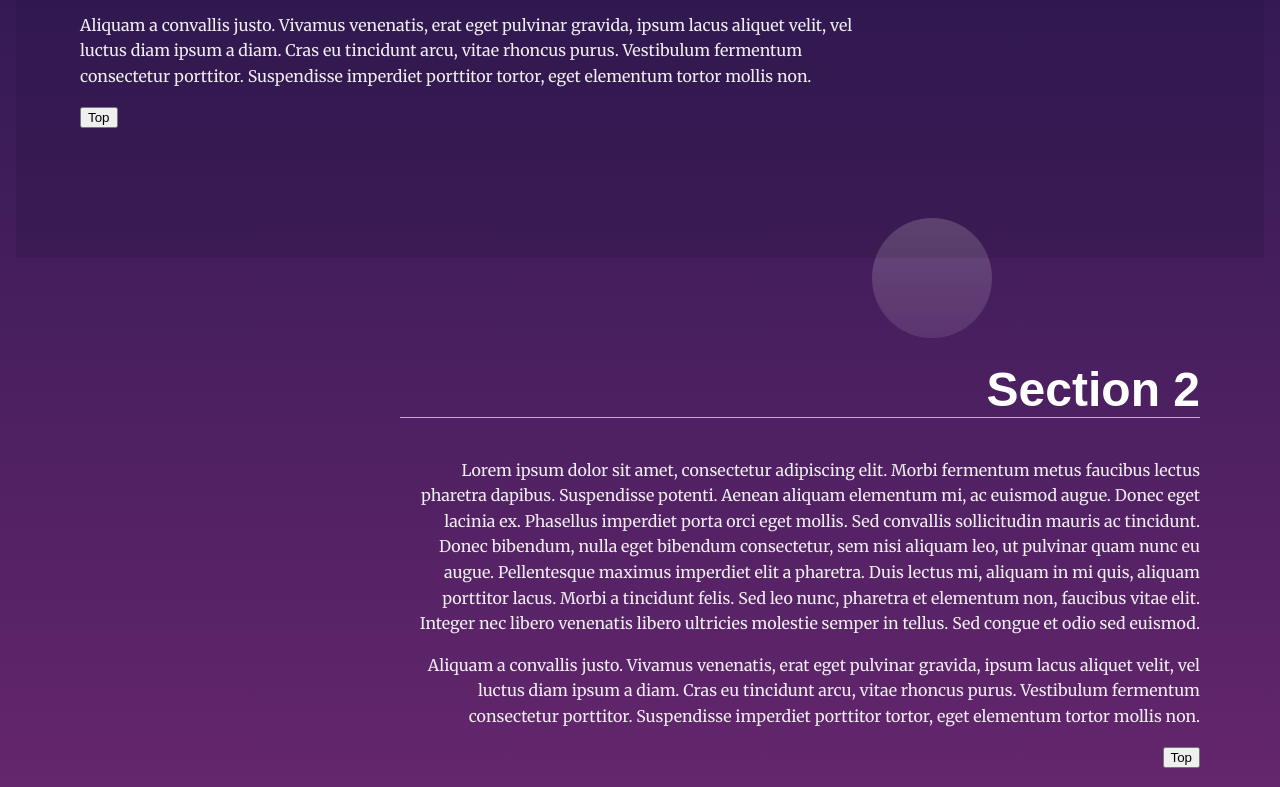
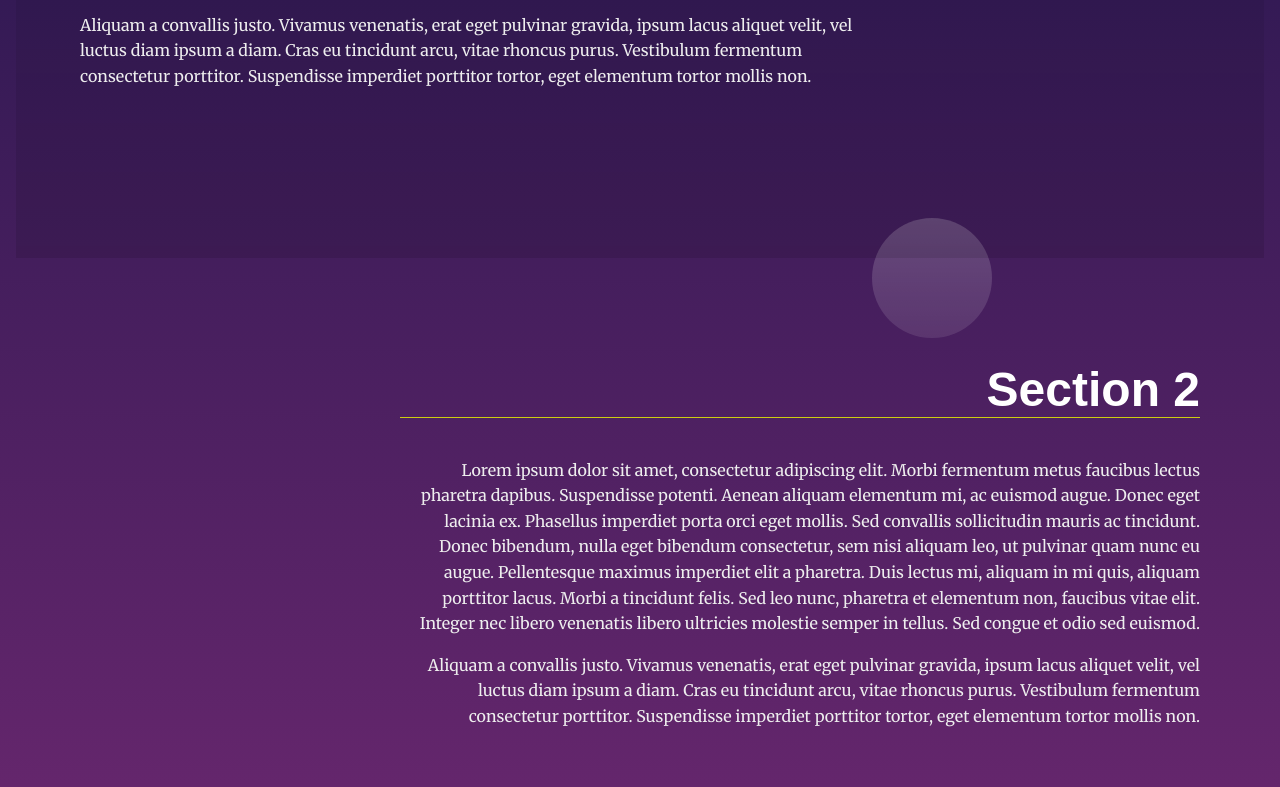
Before and after one commit to Fungieren/LandingPage, a plain HTML site: page index.html in a window 1280 px wide. Shown: the part 853-1640 px from the top of the page. Drawn offline with Linux system fonts and the light colour scheme.

Commit message:
Removing back-to-top buttons

```diff
--- a/index.html
+++ b/index.html
@@ -47,7 +47,6 @@
         <p>Lorem ipsum dolor sit amet, consectetur adipiscing elit. Morbi fermentum metus faucibus lectus pharetra dapibus. Suspendisse potenti. Aenean aliquam elementum mi, ac euismod augue. Donec eget lacinia ex. Phasellus imperdiet porta orci eget mollis. Sed convallis sollicitudin mauris ac tincidunt. Donec bibendum, nulla eget bibendum consectetur, sem nisi aliquam leo, ut pulvinar quam nunc eu augue. Pellentesque maximus imperdiet elit a pharetra. Duis lectus mi, aliquam in mi quis, aliquam porttitor lacus. Morbi a tincidunt felis. Sed leo nunc, pharetra et elementum non, faucibus vitae elit. Integer nec libero venenatis libero ultricies molestie semper in tellus. Sed congue et odio sed euismod.</p>
 
         <p>Aliquam a convallis justo. Vivamus venenatis, erat eget pulvinar gravida, ipsum lacus aliquet velit, vel luctus diam ipsum a diam. Cras eu tincidunt arcu, vitae rhoncus purus. Vestibulum fermentum consectetur porttitor. Suspendisse imperdiet porttitor tortor, eget elementum tortor mollis non.</p>
-        <button onclick="topFunction()" id="myBtn" title="Go to top">Top</button>
       </div>
     </section>
     <!-- Section 1 End -->
@@ -59,7 +58,6 @@
         <p>Lorem ipsum dolor sit amet, consectetur adipiscing elit. Morbi fermentum metus faucibus lectus pharetra dapibus. Suspendisse potenti. Aenean aliquam elementum mi, ac euismod augue. Donec eget lacinia ex. Phasellus imperdiet porta orci eget mollis. Sed convallis sollicitudin mauris ac tincidunt. Donec bibendum, nulla eget bibendum consectetur, sem nisi aliquam leo, ut pulvinar quam nunc eu augue. Pellentesque maximus imperdiet elit a pharetra. Duis lectus mi, aliquam in mi quis, aliquam porttitor lacus. Morbi a tincidunt felis. Sed leo nunc, pharetra et elementum non, faucibus vitae elit. Integer nec libero venenatis libero ultricies molestie semper in tellus. Sed congue et odio sed euismod.</p>
 
         <p>Aliquam a convallis justo. Vivamus venenatis, erat eget pulvinar gravida, ipsum lacus aliquet velit, vel luctus diam ipsum a diam. Cras eu tincidunt arcu, vitae rhoncus purus. Vestibulum fermentum consectetur porttitor. Suspendisse imperdiet porttitor tortor, eget elementum tortor mollis non.</p>
-        <button onclick="topFunction()" id="myBtn" title="Go to top">Top</button>
       </div>
     </section>
     <!-- Section 2 End -->
@@ -71,7 +69,6 @@
         <p>Lorem ipsum dolor sit amet, consectetur adipiscing elit. Morbi fermentum metus faucibus lectus pharetra dapibus. Suspendisse potenti. Aenean aliquam elementum mi, ac euismod augue. Donec eget lacinia ex. Phasellus imperdiet porta orci eget mollis. Sed convallis sollicitudin mauris ac tincidunt. Donec bibendum, nulla eget bibendum consectetur, sem nisi aliquam leo, ut pulvinar quam nunc eu augue. Pellentesque maximus imperdiet elit a pharetra. Duis lectus mi, aliquam in mi quis, aliquam porttitor lacus. Morbi a tincidunt felis. Sed leo nunc, pharetra et elementum non, faucibus vitae elit. Integer nec libero venenatis libero ultricies molestie semper in tellus. Sed congue et odio sed euismod.</p>
 
         <p>Aliquam a convallis justo. Vivamus venenatis, erat eget pulvinar gravida, ipsum lacus aliquet velit, vel luctus diam ipsum a diam. Cras eu tincidunt arcu, vitae rhoncus purus. Vestibulum fermentum consectetur porttitor. Suspendisse imperdiet porttitor tortor, eget elementum tortor mollis non.</p>
-        <button onclick="topFunction()" id="myBtn" title="Go to top">Top</button>
       </div>
     </section>
     <!-- Section 3 End-->
```
